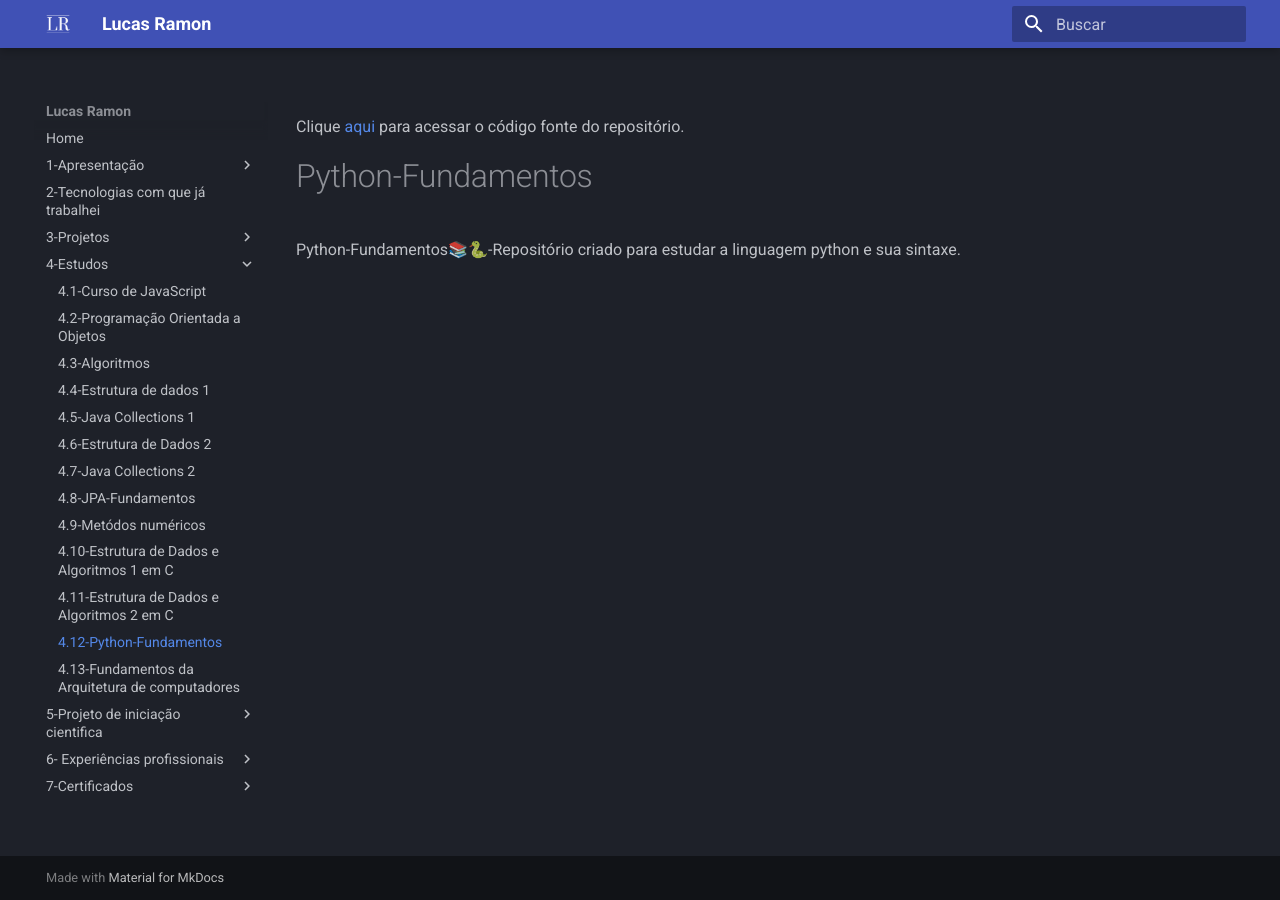
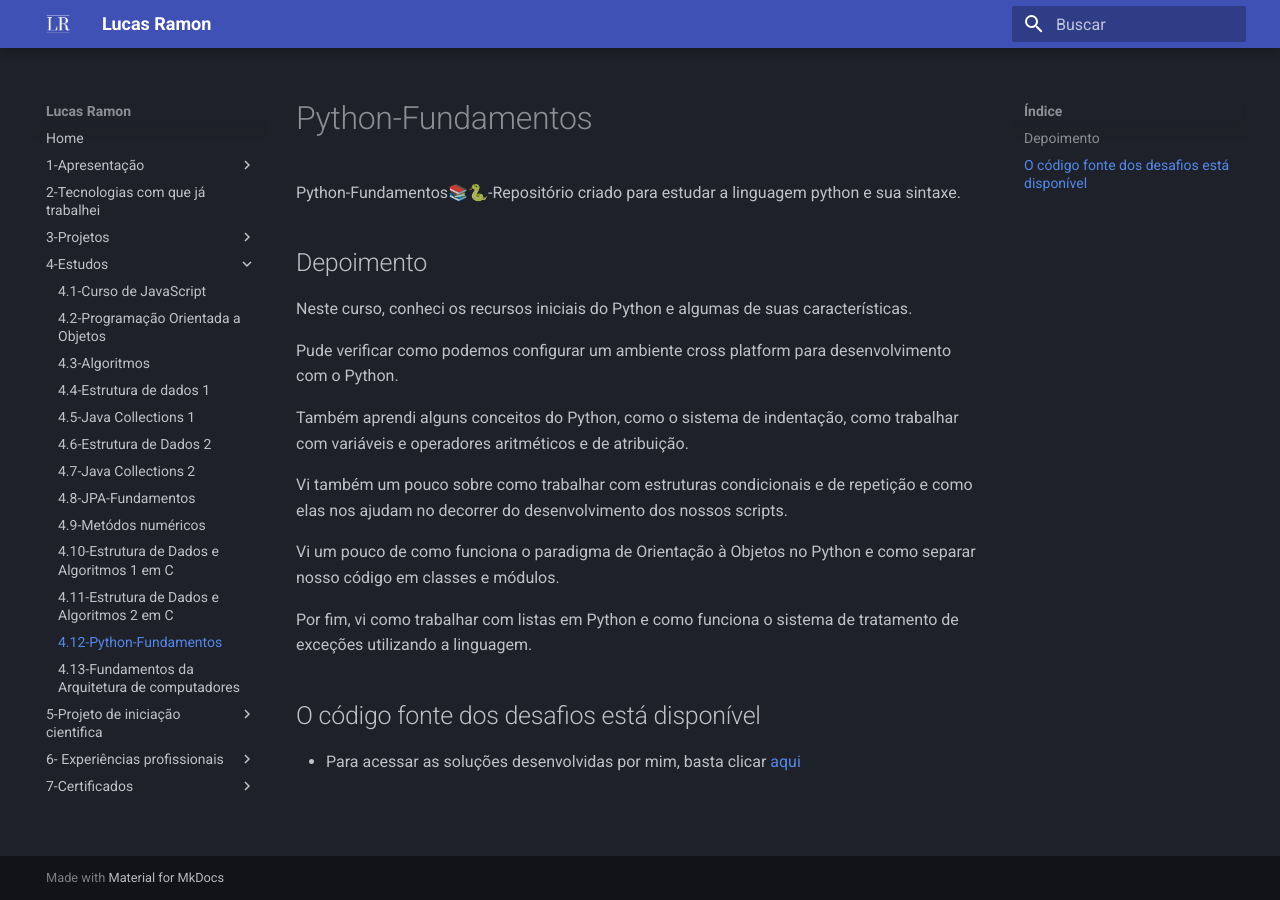
Before and after one commit to lramon2001/lramon2001.github.io, an MkDocs documentation site: the page built from docs/pyfundamentos.md, in a window 1280 px wide. Built offline with MkDocs 1.6.1 and Material for MkDocs 9.7.7, drawn with Linux system fonts in a browser that asks for light colours.

Commit message:
Update pyfundamentos.md

```diff
--- a/docs/pyfundamentos.md
+++ b/docs/pyfundamentos.md
@@ -1,3 +1,20 @@
-Clique [aqui](https://github.com/lramon2001/Python-Fundamentos) para acessar o código fonte do repositório.
 # Python-Fundamentos
 Python-Fundamentos📚🐍-Repositório criado para estudar a linguagem python e sua sintaxe.
+
+## Depoimento
+
+Neste curso, conheci os recursos iniciais do Python e algumas de suas características.
+
+Pude verificar como podemos configurar um ambiente cross platform para desenvolvimento com o Python.
+
+Também aprendi alguns conceitos do Python, como o sistema de indentação, como trabalhar com variáveis e operadores aritméticos e de atribuição.
+
+Vi também um pouco sobre como trabalhar com estruturas condicionais e de repetição e como elas nos ajudam no decorrer do desenvolvimento dos nossos scripts.
+
+Vi um pouco de como funciona o paradigma de Orientação à Objetos no Python e como separar nosso código em classes e módulos.
+
+Por fim, vi como trabalhar com listas em Python e como funciona o sistema de tratamento de exceções utilizando a linguagem.
+
+## O código fonte dos desafios está disponível
+
+- Para acessar as soluções desenvolvidas por mim, basta clicar [aqui](https://github.com/lramon2001/Python-Fundamentos/tree/main/desafios_de_codigo)
```
